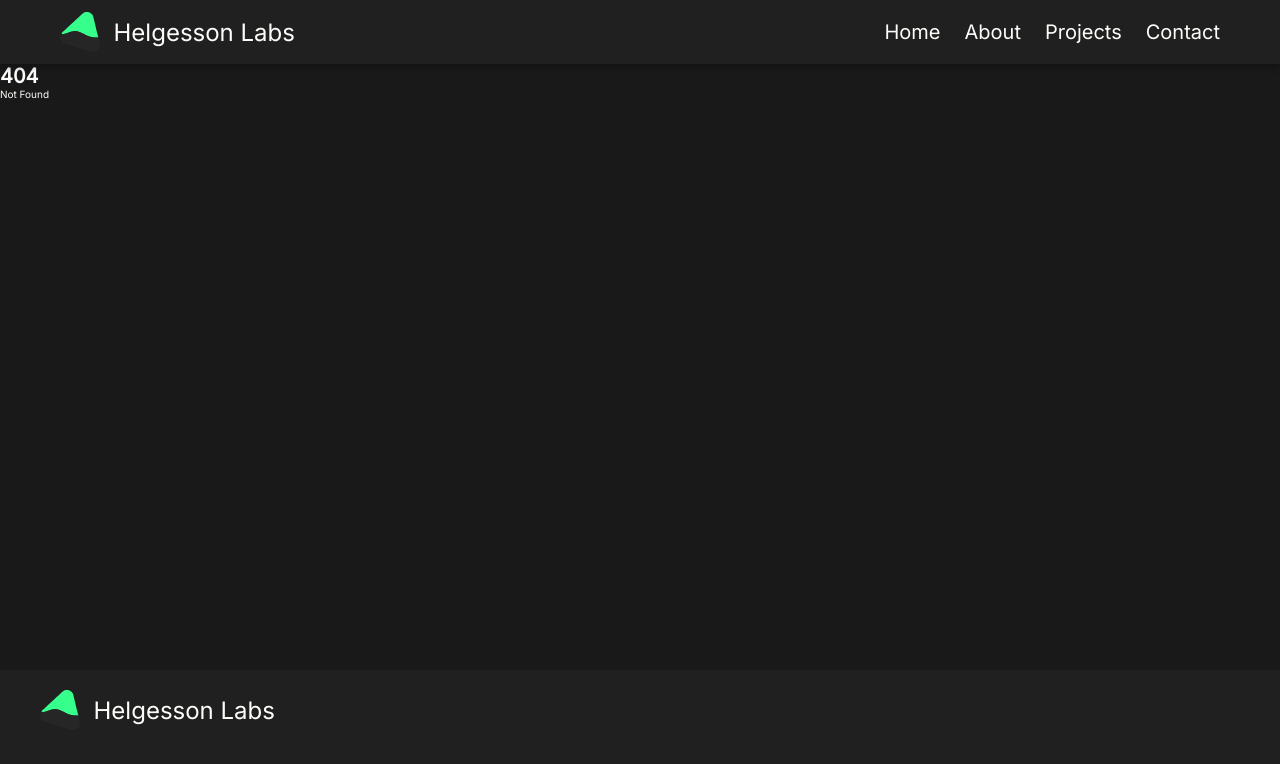
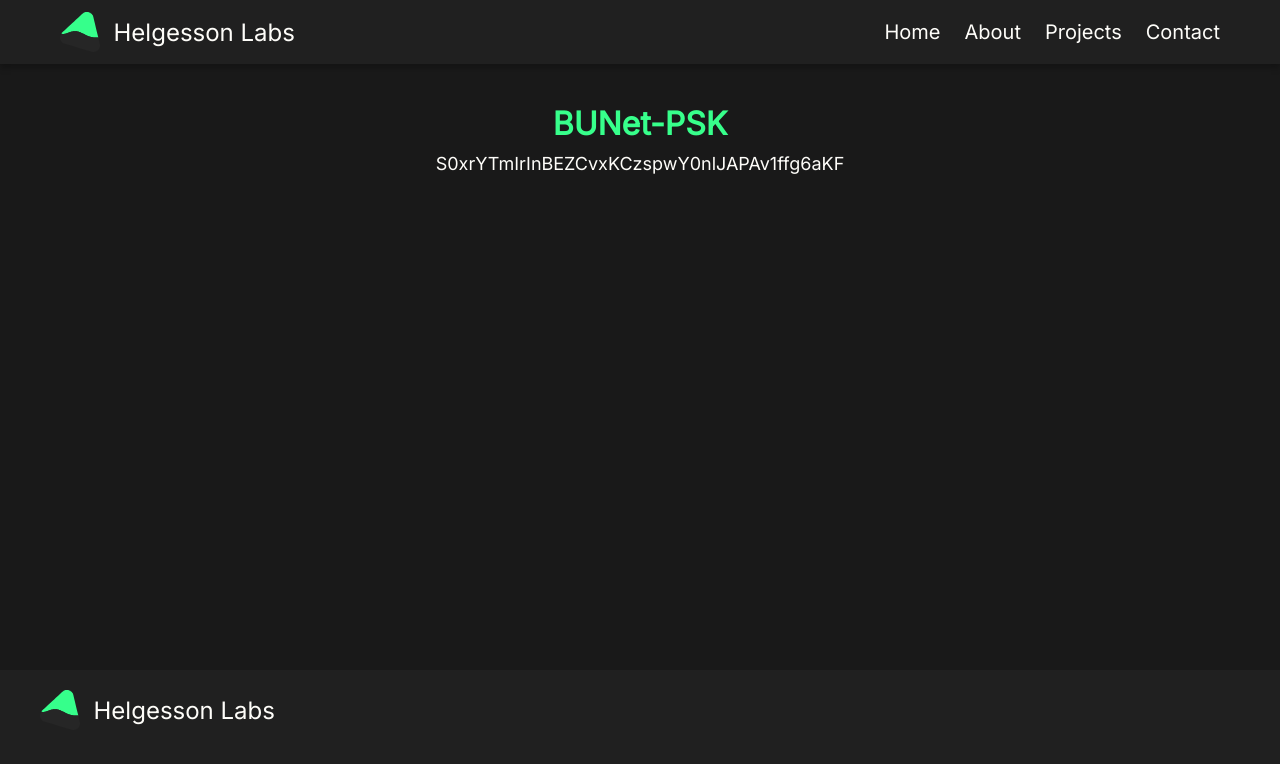
Before and after one commit to svemat01/jakobhelgesson.com, a SvelteKit app: page /ronne in a window 1280 px wide. Before the commit this address had no page. Shown: the top 764 px of the page. Built offline with nearby package versions, Linux system fonts and the light colour scheme.

Commit message:
Add ronne page

```diff
--- /dev/null
+++ b/src/routes/ronne/+page.svelte
@@ -0,0 +1,26 @@
+<div class="wifi">
+	<h1>BUNet-PSK</h1>
+
+	<p>S0xrYTmIrInBEZCvxKCzspwY0nlJAPAv1ffg6aKF</p>
+</div>
+
+<style lang="scss">
+	.wifi {
+		display: flex;
+		flex-direction: column;
+		align-items: center;
+		justify-content: center;
+		gap: 1rem;
+
+		margin-top: 4rem;
+	}
+
+	h1 {
+		color: $green;
+		font-size: 3.2rem;
+	}
+
+	p {
+		font-size: 1.8rem;
+	}
+</style>
```
